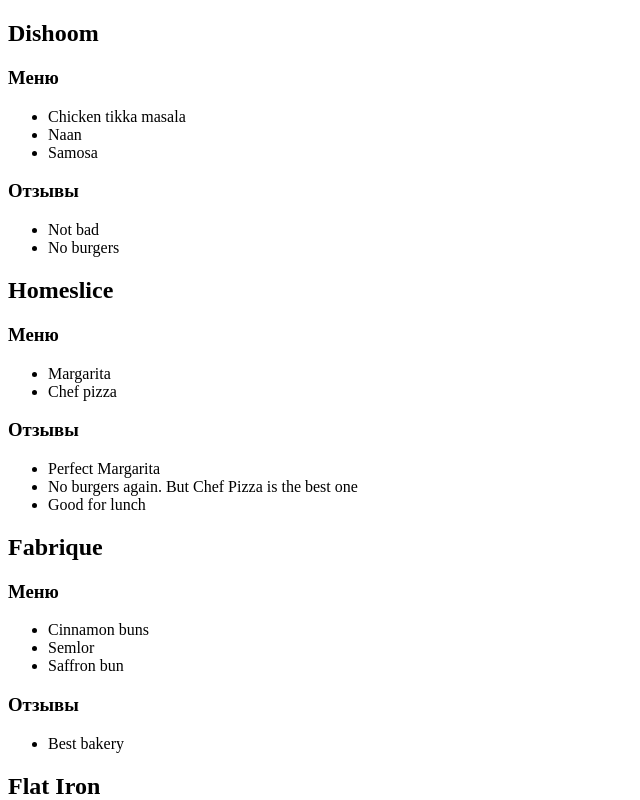
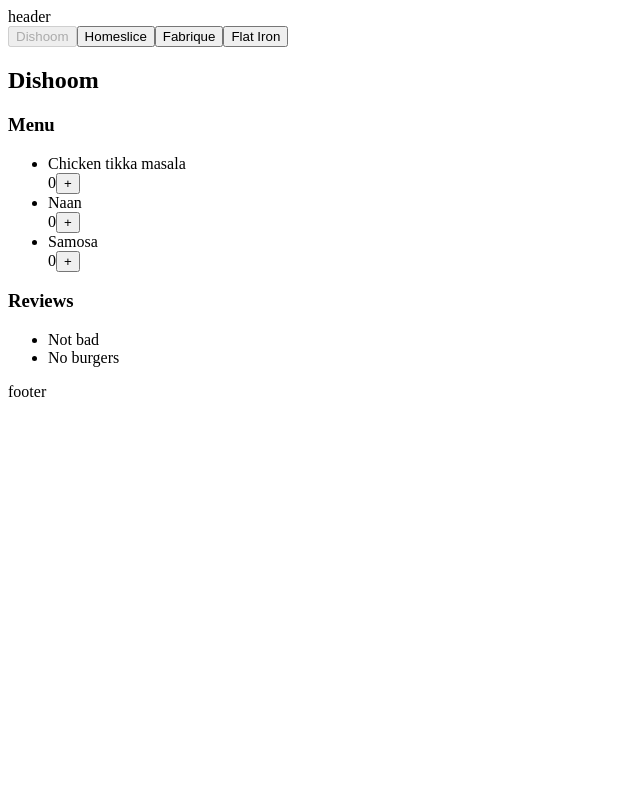
Before and after one commit to maxfedorov/learn-js-react, a React (Vite) app: page / in a window 1280 px wide. Shown: the top 800 px of the page, without its empty margins (0-640 px from the left). Built offline with nearby package versions, Linux system fonts and the light colour scheme.

Commit message:
task 3 completed

```diff
--- /dev/null
+++ b/src/components/app/App.jsx
@@ -0,0 +1,12 @@
+import Restaurants from "../restaurants/Restaurants.jsx";
+import Layout from "../layout/Layout.jsx";
+
+const App = () => {
+  return (
+    <Layout>
+      <Restaurants />
+    </Layout>
+  );
+};
+
+export default App;
--- /dev/null
+++ b/src/components/counter/Counter.jsx
@@ -0,0 +1,16 @@
+import { useState } from "react";
+
+const Counter = () => {
+  const [count, setCount] = useState(0);
+  const onPlus = () => setCount(count + 1);
+  const onMinus = () => setCount(count - 1);
+  return (
+    <div>
+      {count > 0 && <button onClick={onMinus}>-</button>}
+      {count}
+      {count < 5 && <button onClick={onPlus}>+</button>}
+    </div>
+  );
+};
+
+export default Counter;
--- /dev/null
+++ b/src/components/dish/Dish.jsx
@@ -0,0 +1,14 @@
+import Counter from "../counter/Counter.jsx";
+
+const Dish = ({ item }) => {
+  return (
+    <div>
+      <li>
+        {item.name}
+        <Counter />
+      </li>
+    </div>
+  );
+};
+
+export default Dish;
--- /dev/null
+++ b/src/components/layout/Layout.jsx
@@ -0,0 +1,11 @@
+const Layout = ({ children }) => {
+  return (
+    <div>
+      <header>header</header>
+      {children}
+      <footer>footer</footer>
+    </div>
+  );
+};
+
+export default Layout;
--- /dev/null
+++ b/src/components/menu/Menu.jsx
@@ -0,0 +1,18 @@
+import Dish from "../dish/Dish.jsx";
+
+const Menu = ({ menu }) => {
+  return (
+    <>
+      <h3>Menu</h3>
+      <ul>
+        {menu.length === 0 ? (
+          <span>Menu is empty</span>
+        ) : (
+          menu.map((item) => <Dish key={item.id} item={item} />)
+        )}
+      </ul>
+    </>
+  );
+};
+
+export default Menu;
--- /dev/null
+++ b/src/components/restaurant/Restaurant.jsx
@@ -0,0 +1,14 @@
+import Menu from "../menu/Menu.jsx";
+import Reviews from "../reviews/Reviews.jsx";
+
+const Restaurant = ({ name, menu, reviews }) => {
+  return (
+    <div>
+      <h2>{name}</h2>
+      <Menu menu={menu} />
+      <Reviews reviews={reviews} />
+    </div>
+  );
+};
+
+export default Restaurant;
--- /dev/null
+++ b/src/components/restaurants/Restaurants.jsx
@@ -0,0 +1,36 @@
+import { restaurants } from "../../constants/mock.js";
+import Restaurant from "../restaurant/Restaurant.jsx";
+import { useState } from "react";
+import Tab from "../tab/Tab.jsx";
+
+const Restaurants = () => {
+  const [activeRestaurantId, setActiveRestaurantId] = useState(
+    restaurants[0].id,
+  );
+  const handleRestaurantSelection = ({ id }) => {
+    setActiveRestaurantId(id);
+  };
+  const activeRestaurant = restaurants.find(
+    ({ id }) => id === activeRestaurantId,
+  );
+  return (
+    <>
+      {restaurants.map((restaurant) => (
+        <Tab
+          isActive={restaurant.id === activeRestaurantId}
+          key={restaurant.id}
+          title={restaurant.name}
+          onClick={() => handleRestaurantSelection(restaurant)}
+        />
+      ))}
+      <Restaurant
+        key={activeRestaurantId}
+        name={activeRestaurant.name}
+        menu={activeRestaurant.menu}
+        reviews={activeRestaurant.reviews}
+      />
+    </>
+  );
+};
+
+export default Restaurants;
--- /dev/null
+++ b/src/components/reviews/Reviews.jsx
@@ -0,0 +1,16 @@
+const Reviews = ({ reviews }) => {
+  return (
+    <>
+      <h3>Reviews</h3>
+      <ul>
+        {reviews.length > 0 ? (
+          reviews.map((review) => <li key={review.id}>{review.text}</li>)
+        ) : (
+          <span>No reviews</span>
+        )}
+      </ul>
+    </>
+  );
+};
+
+export default Reviews;
--- /dev/null
+++ b/src/components/tab/Tab.jsx
@@ -0,0 +1,9 @@
+const Tab = ({ title, isActive, onClick }) => {
+  return (
+    <button onClick={onClick} disabled={isActive}>
+      {title}
+    </button>
+  );
+};
+
+export default Tab;
--- a/src/main.jsx
+++ b/src/main.jsx
@@ -1,24 +1,4 @@
 import { createRoot } from "react-dom/client";
-import { restaurants } from "./mock.js";
+import App from "./components/app/App.jsx";
 
-createRoot(document.getElementById("root")).render(
-  <div>
-    {restaurants.map((restaurant) => (
-      <div key={restaurant.id}>
-        <h2>{restaurant.name}</h2>
-        <h3>Меню</h3>
-        <ul>
-          {restaurant.menu.map((item) => (
-            <li key={item.id}>{item.name}</li>
-          ))}
-        </ul>
-        <h3>Отзывы</h3>
-        <ul>
-          {restaurant.reviews.map((review) => (
-            <li key={review.id}>{review.text}</li>
-          ))}
-        </ul>
-      </div>
-    ))}
-  </div>,
-);
+createRoot(document.getElementById("root")).render(<App />);
```
Also changed, not shown: eslint.config.js (+18 -17 lines), src/constants/mock.js (renamed from src/mock.js).
